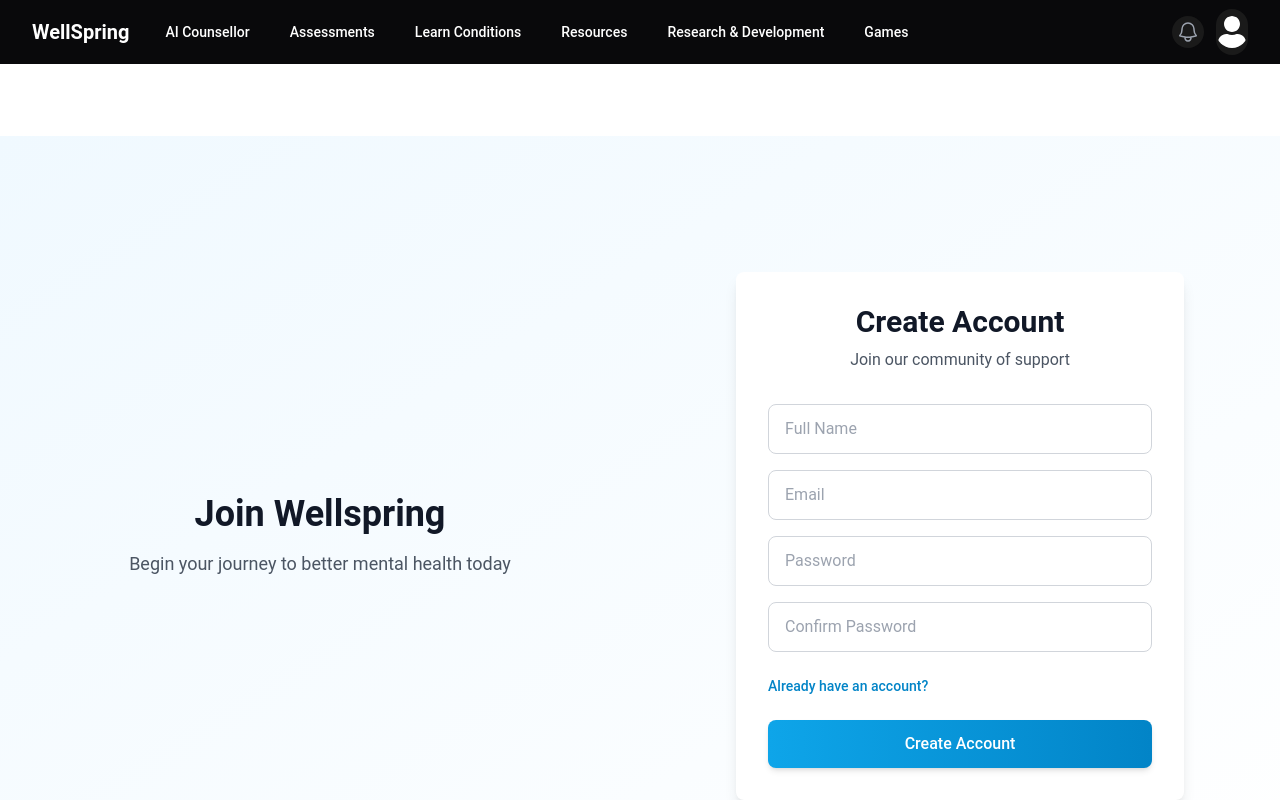
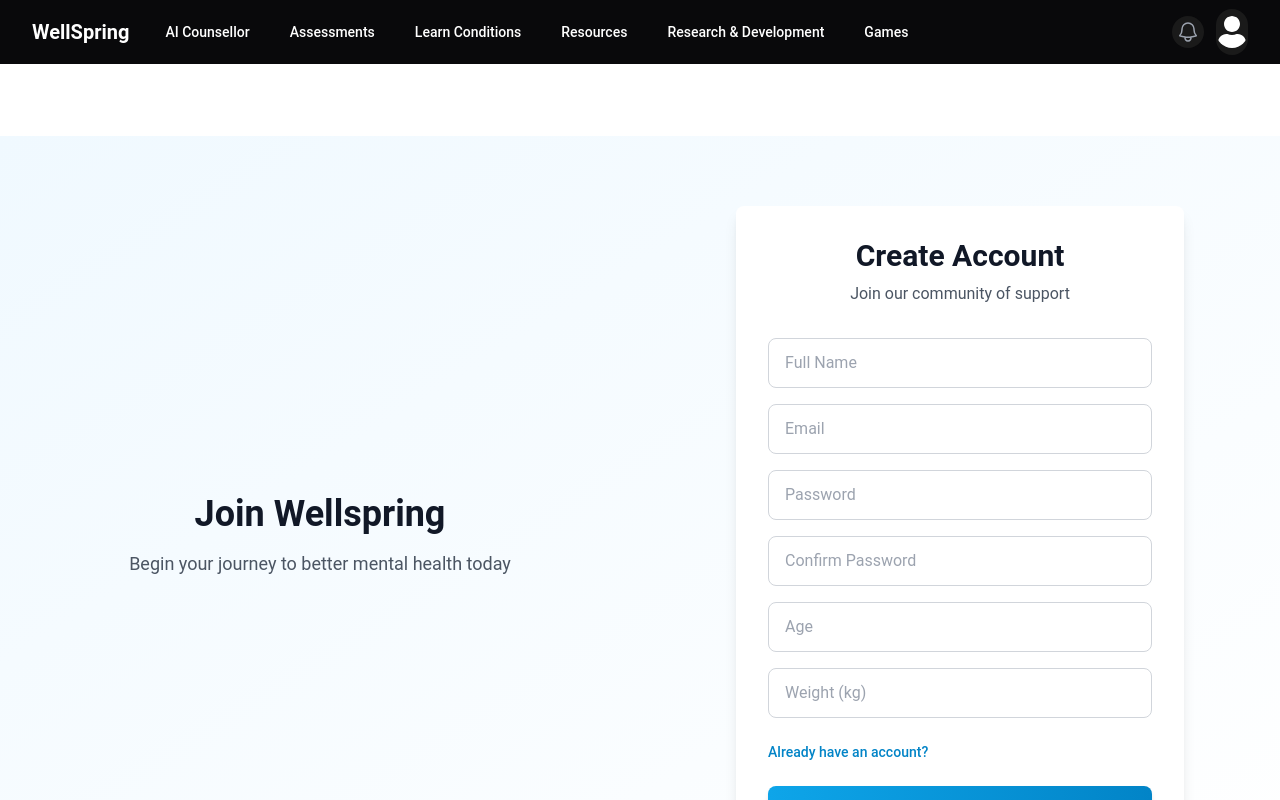
Before and after one commit to MBillahsust/WellSpring, a React (Create React App) app in the folder Frontend/: page /signup in a window 1280 px wide. Shown: the top 800 px of the page. Built offline with nearby package versions, Linux system fonts and the light colour scheme.

Commit message:
signup login fixed in frontend and backend model + assessment save added

```diff
--- a/Frontend/public/index.html
+++ b/Frontend/public/index.html
@@ -24,7 +24,7 @@
       work correctly both with client-side routing and a non-root public URL.
       Learn how to configure a non-root public URL by running `npm run build`.
     -->
-    <title>React App</title>
+    <title>WellSpring</title>
   </head>
   <body>
     <noscript>You need to enable JavaScript to run this app.</noscript>
--- a/Frontend/src/pages/AssessmentPages/AnxietyAssessment.js
+++ b/Frontend/src/pages/AssessmentPages/AnxietyAssessment.js
@@ -1,4 +1,7 @@
-import React, { useState } from 'react';
+import React, { useState, useContext } from 'react';
+import { useNavigate } from 'react-router-dom';
+import axios from 'axios';
+import { UserContext } from '../../UserContext';
 import '../../Allcss/AssessmentPages/Assessment.css';
 
 const questions = [
@@ -26,6 +29,9 @@ export default function AnxietyAssessment() {
   const [currentQuestion, setCurrentQuestion] = useState(0);
   const [answers, setAnswers] = useState([]);
   const [result, setResult] = useState('');
+  const [saveStatus, setSaveStatus] = useState(null);
+  const { userInfo } = useContext(UserContext);
+  const navigate = useNavigate();
 
   const handleAnswer = (value) => {
     const newAnswers = [...answers];
@@ -70,6 +76,28 @@ export default function AnxietyAssessment() {
 
   const progress = ((currentQuestion + 1) / questions.length) * 100;
 
+  const handleSaveScore = async () => {
+    if (!userInfo || !userInfo.userId) {
+      navigate('/login');
+      return;
+    }
+    setSaveStatus('saving');
+    try {
+      const payload = {
+        userId: userInfo.userId,
+        assessmentName: 'Anxiety Level Test',
+        assessmentResult: result.severity,
+        assessmentScore: `${result.score} out of ${result.maxScore}`,
+        assessmentRecommendation: result.recommendation,
+        takenAt: new Date().toISOString(),
+      };
+      await axios.post('/api/assessments/save', payload);
+      setSaveStatus('success');
+    } catch (err) {
+      setSaveStatus('error');
+    }
+  };
+
   return (
     <div className="assessment-container">
       <div className="assessment-card">
@@ -95,6 +123,12 @@ export default function AnxietyAssessment() {
                 Note: This is a screening tool and not a diagnostic instrument.
                 Please consult with a mental health professional for a proper evaluation.
               </p>
+              <button className="next-button" onClick={handleSaveScore} style={{marginTop: '1rem'}}>
+                Save Score
+              </button>
+              {saveStatus === 'saving' && <p style={{color: '#6366f1'}}>Saving...</p>}
+              {saveStatus === 'success' && <p style={{color: 'green'}}>Score saved successfully!</p>}
+              {saveStatus === 'error' && <p style={{color: 'red'}}>Failed to save score. Please try again.</p>}
             </div>
           ) : (
             <>
--- a/Frontend/src/pages/HeaderPages/Login.js
+++ b/Frontend/src/pages/HeaderPages/Login.js
@@ -1,16 +1,35 @@
 import React, { useState } from 'react';
-import { Link } from 'react-router-dom';
+import { Link, useNavigate } from 'react-router-dom';
 import { motion } from 'framer-motion';
+import axios from 'axios';
+
+const BACKEND_URL = process.env.REACT_APP_BACKEND_URL;
 
 export default function Login() {
   const [email, setEmail] = useState('');
   const [password, setPassword] = useState('');
   const [isLoading, setIsLoading] = useState(false);
+  const [error, setError] = useState('');
+  const [success, setSuccess] = useState('');
+  const navigate = useNavigate();
 
   const onSubmitHandler = async (e) => {
     e.preventDefault();
+    setError('');
+    setSuccess('');
     setIsLoading(true);
-    setTimeout(() => setIsLoading(false), 2000);
+    try {
+      const res = await axios.post(`${BACKEND_URL}/auth/Login`, {
+        email,
+        password
+      });
+      setSuccess('Login successful! Redirecting...');
+      setTimeout(() => navigate('/'), 1500);
+    } catch (err) {
+      setError(err.response?.data?.error || 'Login failed');
+    } finally {
+      setIsLoading(false);
+    }
   };
 
   return (
@@ -45,6 +64,9 @@ export default function Login() {
               <h2 className="text-2xl sm:text-3xl font-bold text-gray-900 mb-2">Welcome Back</h2>
               <p className="text-gray-600">Sign in to continue your journey</p>
             </div>
+
+            {error && <div className="text-red-600 mb-4 text-center">{error}</div>}
+            {success && <div className="text-green-600 mb-4 text-center">{success}</div>}
 
             <div className="space-y-4">
               <motion.div whileHover={{ scale: 1.01 }} className="group">
--- a/Frontend/src/pages/HeaderPages/SignUp.js
+++ b/Frontend/src/pages/HeaderPages/SignUp.js
@@ -1,15 +1,23 @@
 import React, { useState } from 'react';
-import { Link } from 'react-router-dom';
+import { Link, useNavigate } from 'react-router-dom';
 import { motion } from 'framer-motion';
+import axios from 'axios';
+
+const BACKEND_URL = process.env.REACT_APP_BACKEND_URL;
 
 export default function SignUp() {
   const [formData, setFormData] = useState({
     name: '',
     email: '',
     password: '',
-    confirmPassword: ''
+    confirmPassword: '',
+    age: '',
+    weight: ''
   });
   const [isLoading, setIsLoading] = useState(false);
+  const [error, setError] = useState('');
+  const [success, setSuccess] = useState('');
+  const navigate = useNavigate();
 
   const handleChange = (e) => {
     setFormData({
@@ -20,8 +28,32 @@ export default function SignUp() {
 
   const onSubmitHandler = async (e) => {
     e.preventDefault();
+    setError('');
+    setSuccess('');
+    if (formData.password !== formData.confirmPassword) {
+      setError('Passwords do not match');
+      return;
+    }
+    if (!formData.name || !formData.email || !formData.password || !formData.age || !formData.weight) {
+      setError('All fields are required');
+      return;
+    }
     setIsLoading(true);
-    setTimeout(() => setIsLoading(false), 2000);
+    try {
+      const res = await axios.post(`${BACKEND_URL}/auth/SignUp`, {
+        name: formData.name,
+        email: formData.email,
+        password: formData.password,
+        age: Number(formData.age),
+        weight: parseFloat(formData.weight)
+      });
+      setSuccess('Account created successfully! Redirecting to login...');
+      setTimeout(() => navigate('/login'), 1500);
+    } catch (err) {
+      setError(err.response?.data?.error || 'Signup failed');
+    } finally {
+      setIsLoading(false);
+    }
   };
 
   return (
@@ -56,6 +88,9 @@ export default function SignUp() {
               <h2 className="text-2xl sm:text-3xl font-bold text-gray-900 mb-2">Create Account</h2>
               <p className="text-gray-600">Join our community of support</p>
             </div>
+
+            {error && <div className="text-red-600 mb-4 text-center">{error}</div>}
+            {success && <div className="text-green-600 mb-4 text-center">{success}</div>}
 
             <div className="space-y-4">
               <motion.div whileHover={{ scale: 1.01 }} className="group">
@@ -105,6 +140,30 @@ export default function SignUp() {
                   required
                 />
               </motion.div>
+
+              <motion.div whileHover={{ scale: 1.01 }} className="group">
+                <input
+                  name="age"
+                  onChange={handleChange}
+                  value={formData.age}
+                  type="number"
+                  className="w-full px-4 py-3 border border-gray-300 rounded-lg focus:outline-none focus:ring-2 focus:ring-sky-500 transition-all duration-200"
+                  placeholder="Age"
+                  required
+                />
+              </motion.div>
+
+              <motion.div whileHover={{ scale: 1.01 }} className="group">
+                <input
+                  name="weight"
+                  onChange={handleChange}
+                  value={formData.weight}
+                  type="number"
+                  className="w-full px-4 py-3 border border-gray-300 rounded-lg focus:outline-none focus:ring-2 focus:ring-sky-500 transition-all duration-200"
+                  placeholder="Weight (kg)"
+                  required
+                />
+              </motion.div>
             </div>
 
             <div className="mt-6 flex flex-col sm:flex-row justify-between items-center gap-4 text-sm">
```
Also changed, not shown: 1 other file (tests, documents, lock files or other folders).
